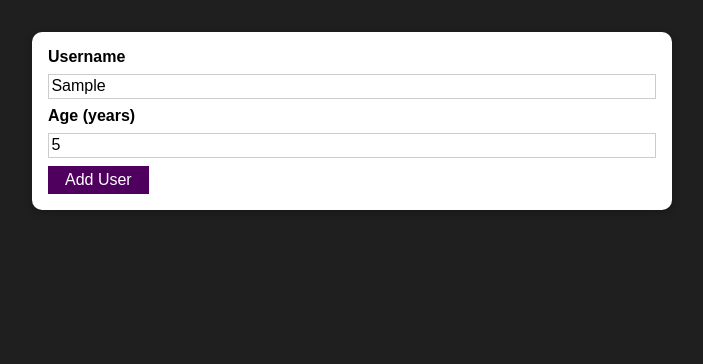
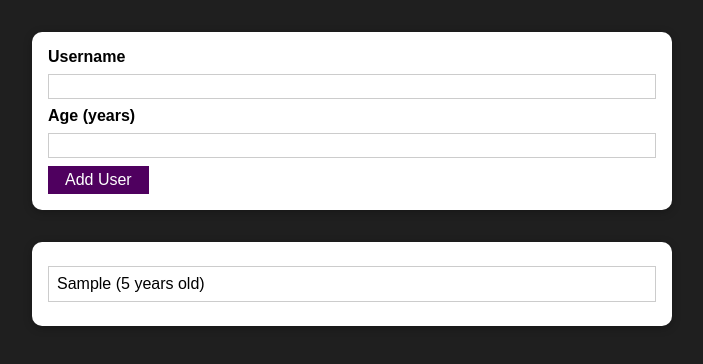
Before and after one commit to Ayaz-Rzayev/Simple-React-practice-app, a React (Create React App) app: page / in a window 1280 px wide. Both pictures are taken after typing "Sample", "5" into the empty fields and a click on the button "Add User". Shown: the top 364 px of the page, without its empty margins (288-991 px from the left). Built offline with nearby package versions, Linux system fonts and the light colour scheme.

Commit message:
UsersList component and function to handle New  User added

```diff
--- a/src/App.js
+++ b/src/App.js
@@ -1,11 +1,20 @@
-import React from 'react';
+import React, {useState} from 'react';
 import AddUser from './components/Users/AddUser';
+import UsersList from './components/Users/UsersList';
 
 
 function App() {
+  const [usersList, setUsersList] = useState([])
+
+  const saveNewUserHandler = (enteredUser) => {
+    setUsersList(prevList => {
+      return [...prevList, enteredUser]
+    })
+  }
   return (
     <div>
-      <AddUser/>
+      <AddUser onSubmitUser={saveNewUserHandler} />
+      <UsersList users={usersList}/>
     </div>
   );
 }
--- a/src/components/Users/AddUser.js
+++ b/src/components/Users/AddUser.js
@@ -1,12 +1,29 @@
-import React from 'react';
+import React, { useState } from 'react';
 import Card from '../UI/Card';
 import styles from './AddUser.module.css'
 import Button from '../UI/Button';
 
-const AddUser = (props) => {
-  const addUserHandler = (event) => {
+const AddUser = props => {
+  const [enteredInput, setEnteredInput] = useState('')
+  const [enteredAge, setEnteredAge] = useState('')
+
+  const addUserHandler = event => {
     event.preventDefault()
-    console.log(event.target)
+    if (enteredInput.trim().length === 0 || enteredAge.trim().length === 0) {
+      return
+    } else if (+enteredAge < 1) {
+      return
+    }
+    props.onSubmitUser({ id: Math.random(), name: enteredInput, age: enteredAge })
+    setEnteredInput('')
+    setEnteredAge('')
+  }
+
+  const userNameChangeHandler = event => {
+    setEnteredInput(event.target.value)
+  }
+  const userAgeChangeHandler = event => {
+    setEnteredAge(event.target.value)
   }
 
   return (
@@ -14,15 +31,15 @@ const AddUser = (props) => {
       <form onSubmit={addUserHandler}>
 
         <label htmlFor='username'>Username</label>
-        <input id='username' type='text' />
+        <input id='username' value={enteredInput} type='text' onChange={userNameChangeHandler} />
 
         <label htmlFor='age'>Age (years)</label>
-        <input id='age' type='number' min='0' />
+        <input id='age' value={enteredAge} type='number' min='0' onChange={userAgeChangeHandler} />
         <Button
-          type = 'submit'
-          onClick = {addUserHandler}
+          type='submit'
+          onClick={addUserHandler}
         >
-        Add User
+          Add User
         </Button>
       </form>
     </Card>
--- /dev/null
+++ b/src/components/Users/UsersList.js
@@ -0,0 +1,18 @@
+import React from "react";
+import styles from './UsersList.module.css'
+import Card from "../UI/Card";
+
+
+const UsersList = props => {
+  return (
+    <Card className={styles.users}>
+      <ul>
+        {props.users.map(user => {
+          return <li key={user.id}>{user.name} ({user.age} years old)</li>
+        })}
+      </ul>
+    </Card>
+  )
+}
+
+export default UsersList
--- /dev/null
+++ b/src/components/Users/UsersList.module.css
@@ -0,0 +1,16 @@
+.users {
+  margin: 2rem auto;
+  width: 90%;
+  max-width: 40rem;
+}
+
+.users ul {
+  list-style: none;
+  padding: 1rem;
+}
+
+.users li {
+  border: 1px solid #ccc;
+  margin: 0.5rem 0;
+  padding: 0.5rem;
+}
```
